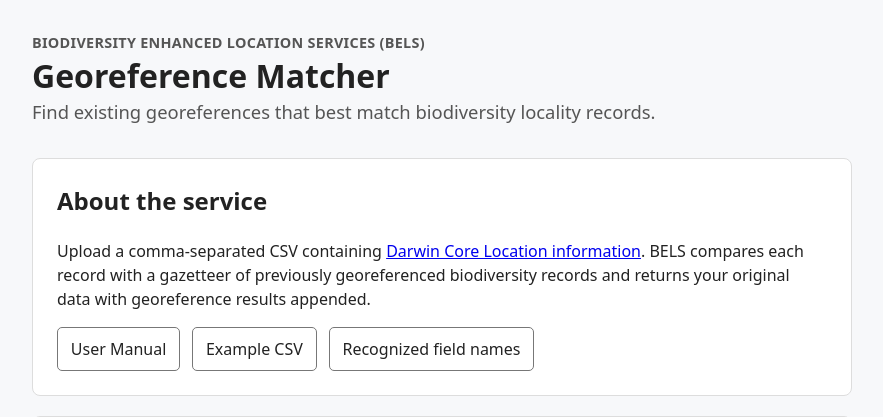
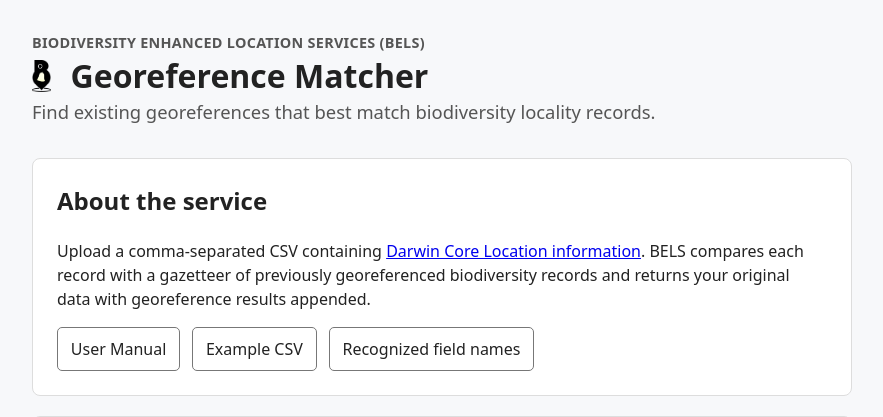
Before and after one commit to VertNet/bels, a Flask app: page / in a window 1280 px wide. Shown: the top 417 px of the page, without its empty margins (198-1081 px from the left). Run offline with Flask 2, Linux system fonts and the light colour scheme; some libraries are stand-ins or nearby versions.

Commit message:
Adding the BELS logo to the web app.

```diff
--- a/bels/static/bels.css
+++ b/bels/static/bels.css
@@ -1,3 +1,16 @@
+.app-title {
+    display: flex;
+    align-items: center;
+    gap: 0.6em;
+}
+
+.app-logo {
+    height: 1em;
+    width: auto;
+    object-fit: contain;
+    flex-shrink: 0;
+}
+
 body {
     margin: 0;
     font-family: system-ui, -apple-system, BlinkMacSystemFont, "Segoe UI", sans-serif;
--- a/bels/templates/index.html
+++ b/bels/templates/index.html
@@ -24,7 +24,13 @@
 <main class="container">
     <header class="page-header">
         <p class="eyebrow">Biodiversity Enhanced Location Services (BELS)</p>
-        <h1>Georeference Matcher</h1>
+        <h1 class="app-title">
+            <img
+            src="{{ url_for('static', filename='BELS_Logo_noWords.png') }}"
+            alt="BELS logo"
+            class="app-logo">
+            <span>Georeference Matcher</span>
+        </h1>
         <p class="lede">Find existing georeferences that best match biodiversity locality records.</p>
     </header>
 
```
Also changed, not shown: bels/static/BELS_Logo_noWords.png (added).
